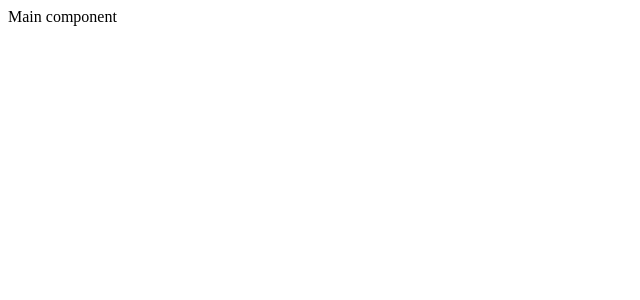
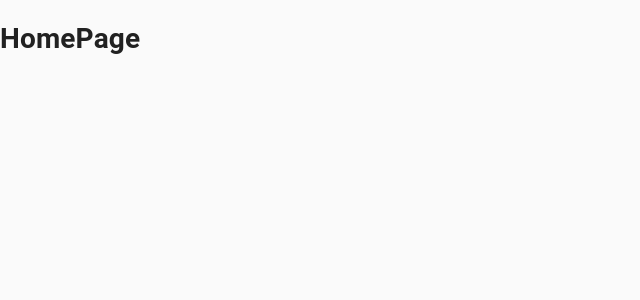
Before and after one commit to eugene-savko/recruitment-platform, a React (Create React App) app in the folder frontend/: page / in a window 1280 px wide. Shown: the top 300 px of the page, without its empty margins (0-640 px from the left). Built offline with nearby package versions, Linux system fonts and the light colour scheme.

Commit message:
init: Create base routing.

```diff
--- a/frontend/package.json
+++ b/frontend/package.json
@@ -3,15 +3,21 @@
   "version": "0.1.0",
   "private": true,
   "dependencies": {
+    "@material-ui/core": "^4.11.3",
     "@testing-library/jest-dom": "^5.11.4",
     "@testing-library/react": "^11.1.0",
     "@testing-library/user-event": "^12.1.10",
     "@types/jest": "^26.0.15",
+    "@types/material-ui": "^0.21.8",
     "@types/node": "^12.0.0",
+    "@types/prop-types": "^15.7.3",
     "@types/react": "^17.0.0",
     "@types/react-dom": "^17.0.0",
+    "@types/react-router-dom": "^5.1.7",
+    "prop-types": "^15.7.2",
     "react": "^17.0.2",
     "react-dom": "^17.0.2",
+    "react-router-dom": "^5.2.0",
     "react-scripts": "4.0.3",
     "typescript": "^4.1.2"
   },
--- /dev/null
+++ b/frontend/src/app/components/Layout/index.tsx
@@ -0,0 +1,10 @@
+import React from 'react';
+import PropTypes from 'prop-types';
+
+const Layout: React.FunctionComponent = ({ children }) => <>{children}</>;
+
+Layout.propTypes = {
+	children: PropTypes.node.isRequired,
+};
+
+export default Layout;
--- a/frontend/src/app/index.tsx
+++ b/frontend/src/app/index.tsx
@@ -1,5 +1,28 @@
 import React from 'react';
 
-const App: React.FunctionComponent = () => <>Main component</>;
+// Material-ui
+import { CssBaseline } from '@material-ui/core';
+
+// React-router
+import { BrowserRouter, Switch, Route } from 'react-router-dom';
+
+// Pages
+import Layout from './components/Layout';
+import HomePage from './pages/HomePage';
+import NotFoundPage from './pages/NotFoundPage';
+
+const App: React.FunctionComponent = () => (
+	<>
+		<CssBaseline />
+		<BrowserRouter>
+			<Layout>
+				<Switch>
+					<Route exact path="/" component={HomePage} />
+					<Route component={NotFoundPage} />
+				</Switch>
+			</Layout>
+		</BrowserRouter>
+	</>
+);
 
 export default App;
--- /dev/null
+++ b/frontend/src/app/pages/HomePage/index.tsx
@@ -0,0 +1,5 @@
+import React from 'react';
+
+const HomePage: React.FunctionComponent = () => <h1>HomePage</h1>;
+
+export default HomePage;
--- /dev/null
+++ b/frontend/src/app/pages/NotFoundPage/index.tsx
@@ -0,0 +1,5 @@
+import React from 'react';
+
+const NotFoundPage: React.FunctionComponent = () => <h1>NotFoundPage</h1>;
+
+export default NotFoundPage;
```
Also changed, not shown: 1 other file (tests, documents, lock files or other folders).
